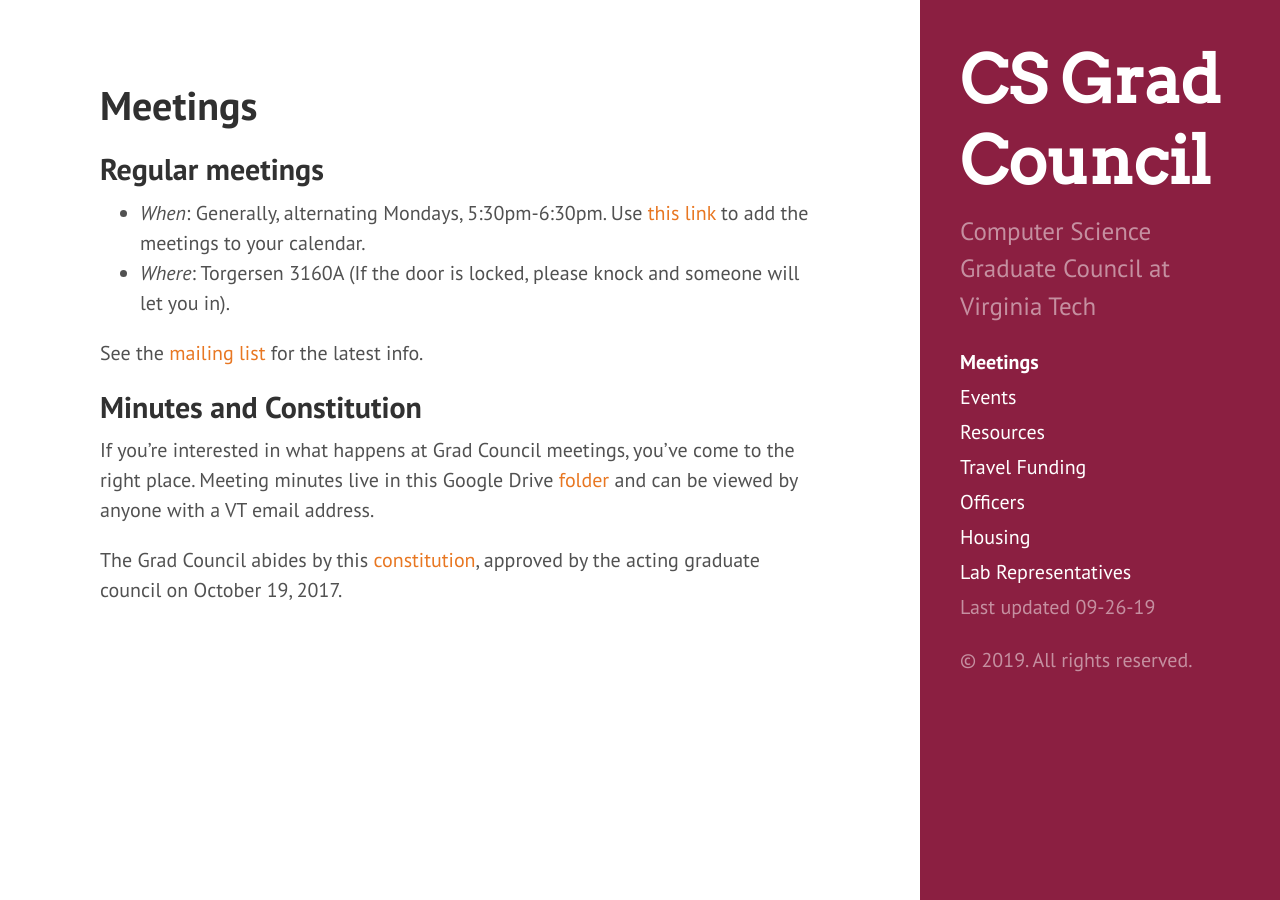
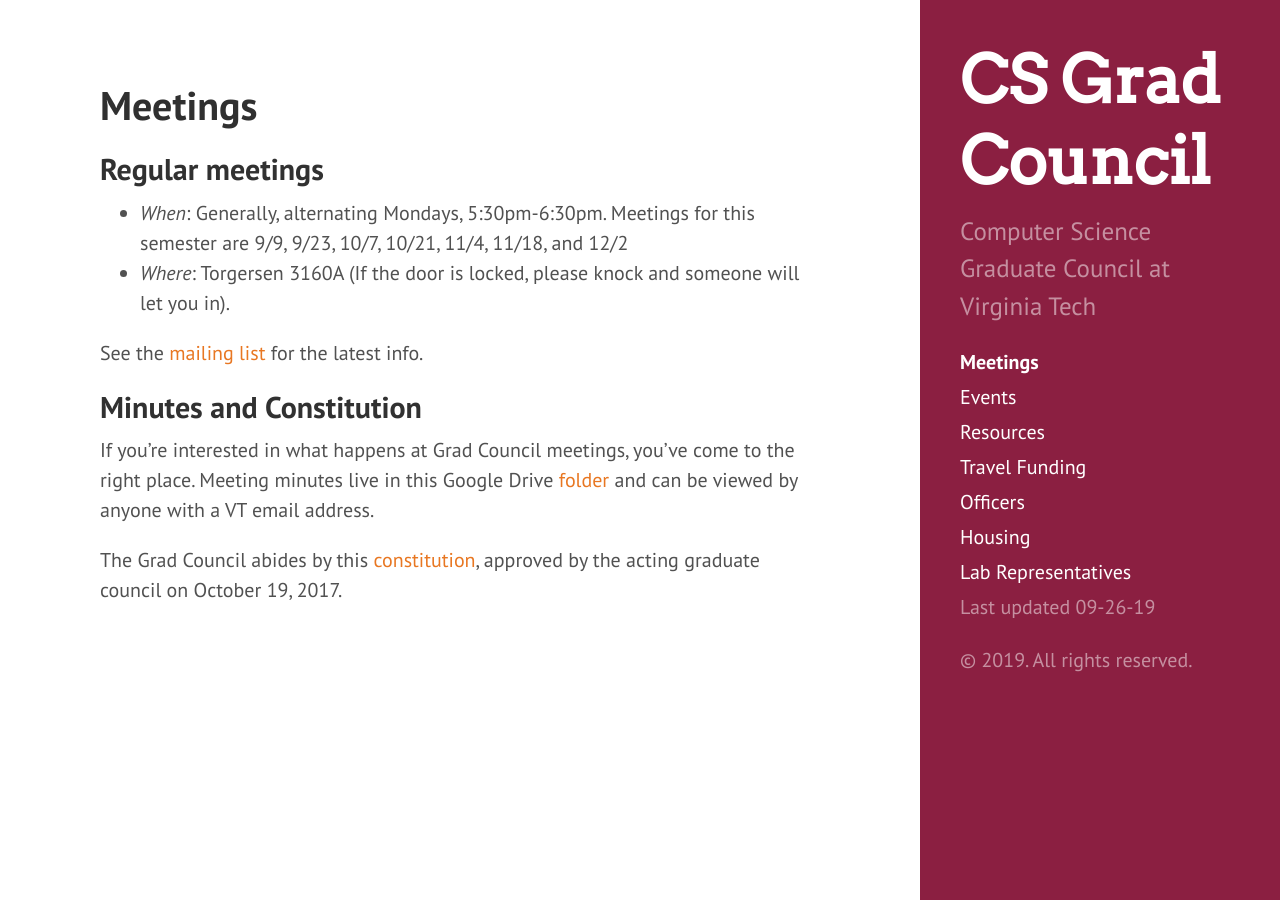
Before and after one commit to CSGraduateCouncil-VirginiaTech/csgc-website, a Jekyll site: the page built from csgc-jekyll-src/meetings.md, in a window 1280 px wide. Built offline with Jekyll 4.4.1, drawn with Linux system fonts in a browser that asks for light colours.

Commit message:
Fix meetings

```diff
--- a/csgc-jekyll-src/meetings.md
+++ b/csgc-jekyll-src/meetings.md
@@ -5,7 +5,7 @@
 ---
 
 ## Regular meetings
-* *When*: Generally, alternating Mondays, 5:30pm-6:30pm. Use [this link](https://calendar.google.com/event?action=TEMPLATE&tmeid=MWI2b2k0aHRidmtrNnI0bTlya2Y4aXBqNDNfMjAxOTA5MjNUMjEzMDAwWiBheWFhbkB2dC5lZHU&tmsrc=ayaan%40vt.edu&scp=ALL) to add the meetings to your calendar.
+* *When*: Generally, alternating Mondays, 5:30pm-6:30pm. Meetings for this semester are 9/9, 9/23, 10/7, 10/21, 11/4, 11/18, and 12/2
 * *Where*: Torgersen 3160A (If the door is locked, please knock and someone will let you in).
 
 See the [mailing list](https://groups.google.com/a/vt.edu/forum/#!forum/csgc-g) for the latest info.
```
